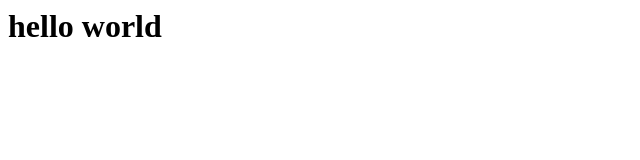
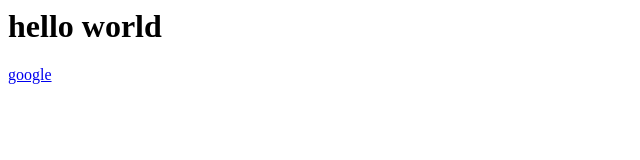
Before and after one commit to cheenuprathap/test, a plain HTML site: page index.html in a window 1280 px wide. Shown: the full height of the page, 0-640 px from the left. Drawn offline with Linux system fonts and the light colour scheme.

Commit message:
Update index.html

```diff
--- a/index.html
+++ b/index.html
@@ -4,6 +4,6 @@ first
 </title>
 <body>
 <h1>hello world</h1>
-  <a href="www.google.com"></a>
+  <a href="www.google.com">google</a>
 </body>
 </html>
```
